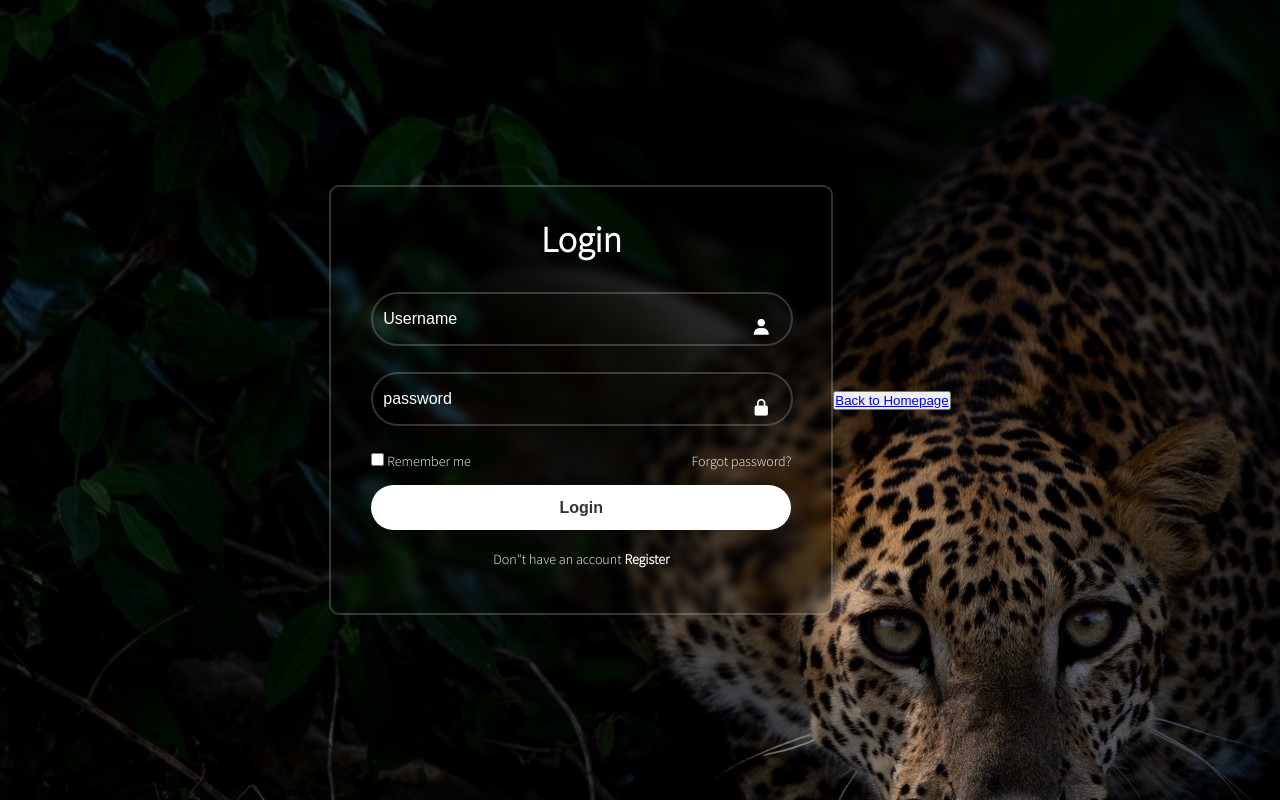
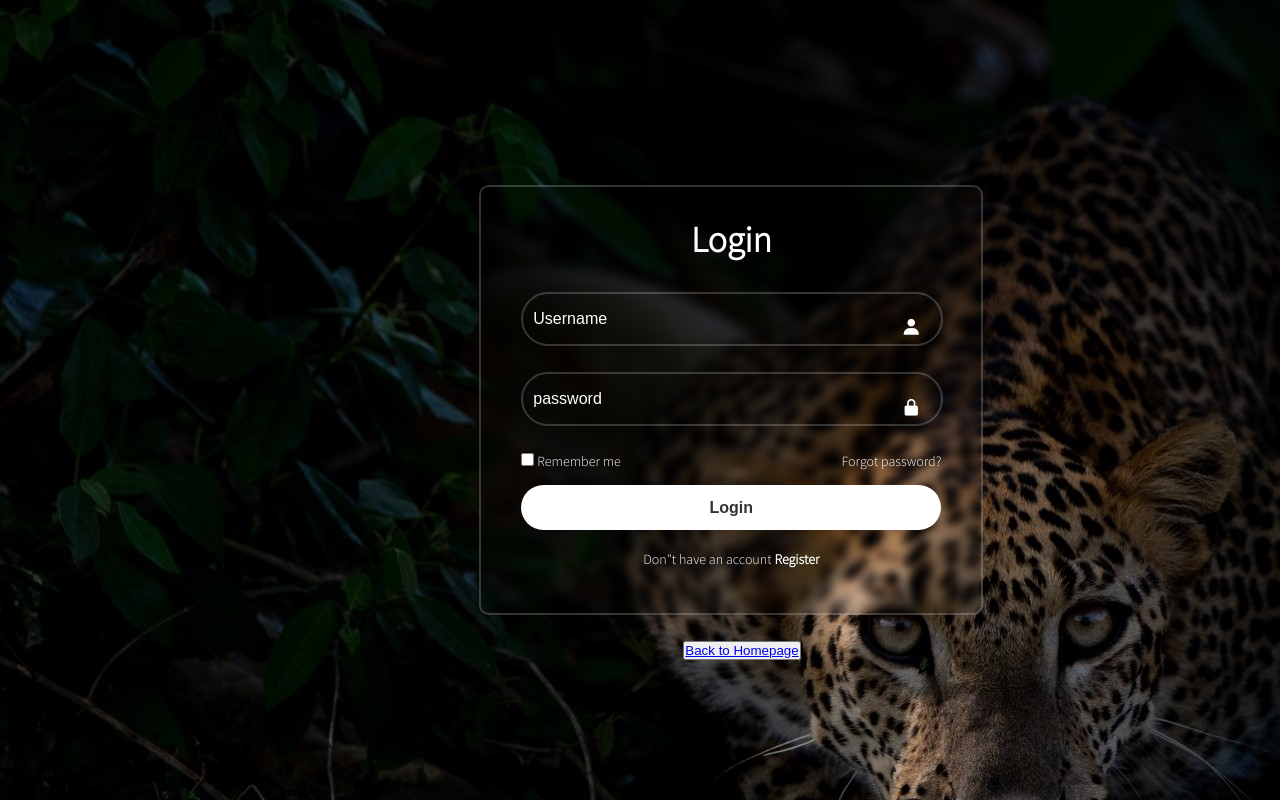
Before and after one commit to Ruchira-kavi21/WDOS02_website, a plain HTML site: page login.html in a window 1280 px wide. Drawn offline with nearby package versions, Linux system fonts and the light colour scheme.

Commit message:
change login back to home page button

```diff
--- a/login.css
+++ b/login.css
@@ -100,3 +100,7 @@ body {
 .register p a:hover {
     text-decoration: underline;
 }
+#back {
+    margin-top: 500px;
+    margin-left: -300px;
+}
--- a/login.html
+++ b/login.html
@@ -36,6 +36,6 @@
             </div>
         </form>
     </div>
-    <button><a href="index.html">Back to Homepage</a></button>
+    <button id="back"><a href="index.html">Back to Homepage</a></button>
 </body>
 </html>
```
